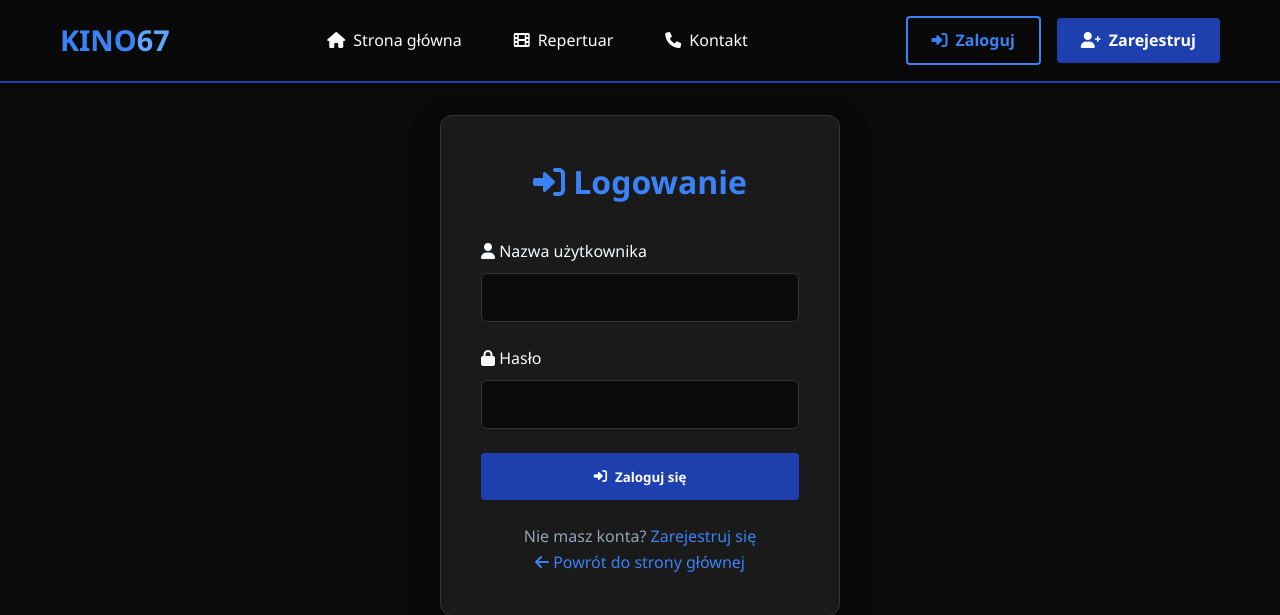
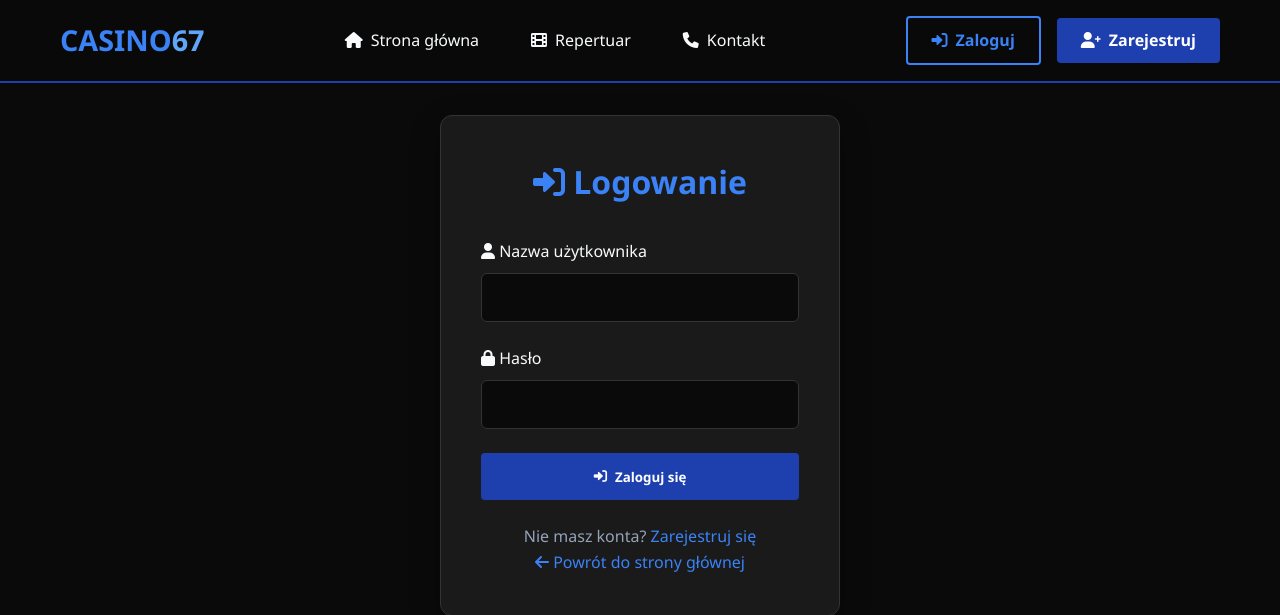
Before and after one commit to mmaciejakz/casino67, a PHP site: page /login.php in a window 1280 px wide. Shown: the top 615 px of the page. Run offline with PHP 8.4, Linux system fonts and the light colour scheme.

Commit message:
Change title and logo from 'Kino' to 'Casino'

```diff
--- a/header.php
+++ b/header.php
@@ -6,7 +6,7 @@
 <head>
     <meta charset="UTF-8">
     <meta name="viewport" content="width=device-width, initial-scale=1.0">
-    <title>Kino 67</title>
+    <title>Casino 67</title>
     <link rel="stylesheet" href="style.css">
     <link rel="stylesheet" href="https://cdnjs.cloudflare.com/ajax/libs/font-awesome/6.0.0/css/all.min.css">
     <link rel="icon" type="image/x-icon" href="favicon.ico">
@@ -24,7 +24,7 @@
 <header>
     <div class="container">
         <nav>
-            <a href="index.php" class="logo">KINO<span>67</span></a>
+            <a href="index.php" class="logo">CASINO<span>67</span></a>
             <ul class="nav-links">
                 <li><a href="index.php"><i class="fas fa-home"></i> Strona główna</a></li>
                 <li><a href="movies.php"><i class="fas fa-film"></i> Repertuar</a></li>
```
